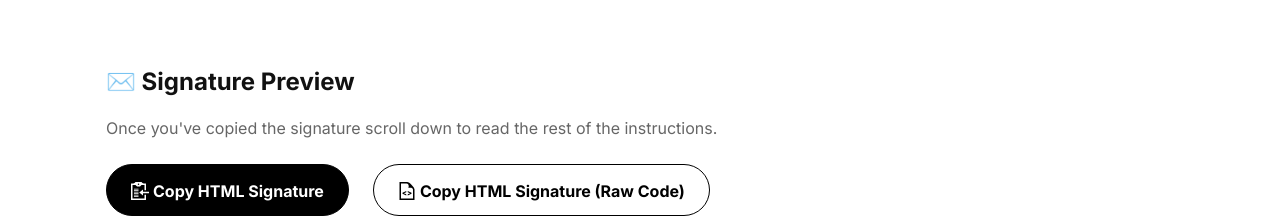
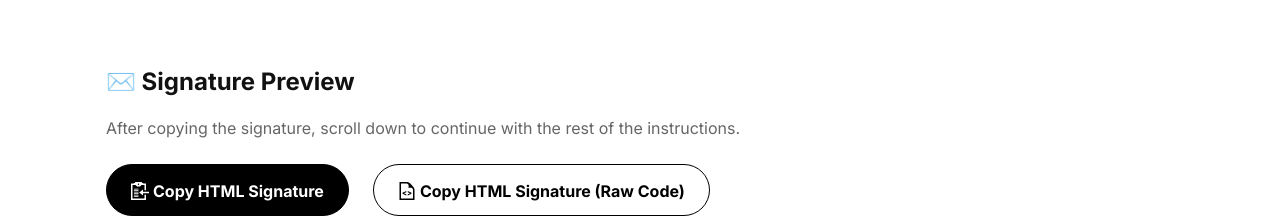
Before and after one commit to kcohn/sk-signature-setup, a Next.js app: page /non-photo-version in a window 1280 px wide. Shown: the top 218 px of the page. Built offline with nearby package versions, Linux system fonts and the light colour scheme.

Commit message:
Update sig preview

```diff
--- a/src/app/components/CopySignature/index.js
+++ b/src/app/components/CopySignature/index.js
@@ -21,7 +21,7 @@ const Subtitle = styled.h3`
   color: #666;
   font-size: 14px;
   font-weight: normal;
-  margin: 8px 0;
+  margin: 0 0 24px 0;
 `;
 
 const Button = styled.button`
@@ -200,6 +200,10 @@ const CopySignature = ({ hostedImageUrl }) => {
       <EmailContainer>
         <EmailHeader>
           <Title>✉️ Signature Preview</Title>
+          <Subtitle>
+            After copying the signature, scroll down to continue with the rest
+            of the instructions.
+          </Subtitle>
           <Button onClick={() => handleCopy(false)}>
             <ButtonIcon
               width="18"
--- a/src/app/components/NoPhotoCopySignature/index.js
+++ b/src/app/components/NoPhotoCopySignature/index.js
@@ -202,8 +202,8 @@ const NoPhotoCopySignature = () => {
         <EmailHeader>
           <Title>✉️ Signature Preview</Title>
           <Subtitle>
-            Once you've copied the signature scroll down to read the rest of the
-            instructions.
+            After copying the signature, scroll down to continue with the rest
+            of the instructions.
           </Subtitle>
           <Button onClick={() => handleCopy(false)}>
             <ButtonIcon
```
